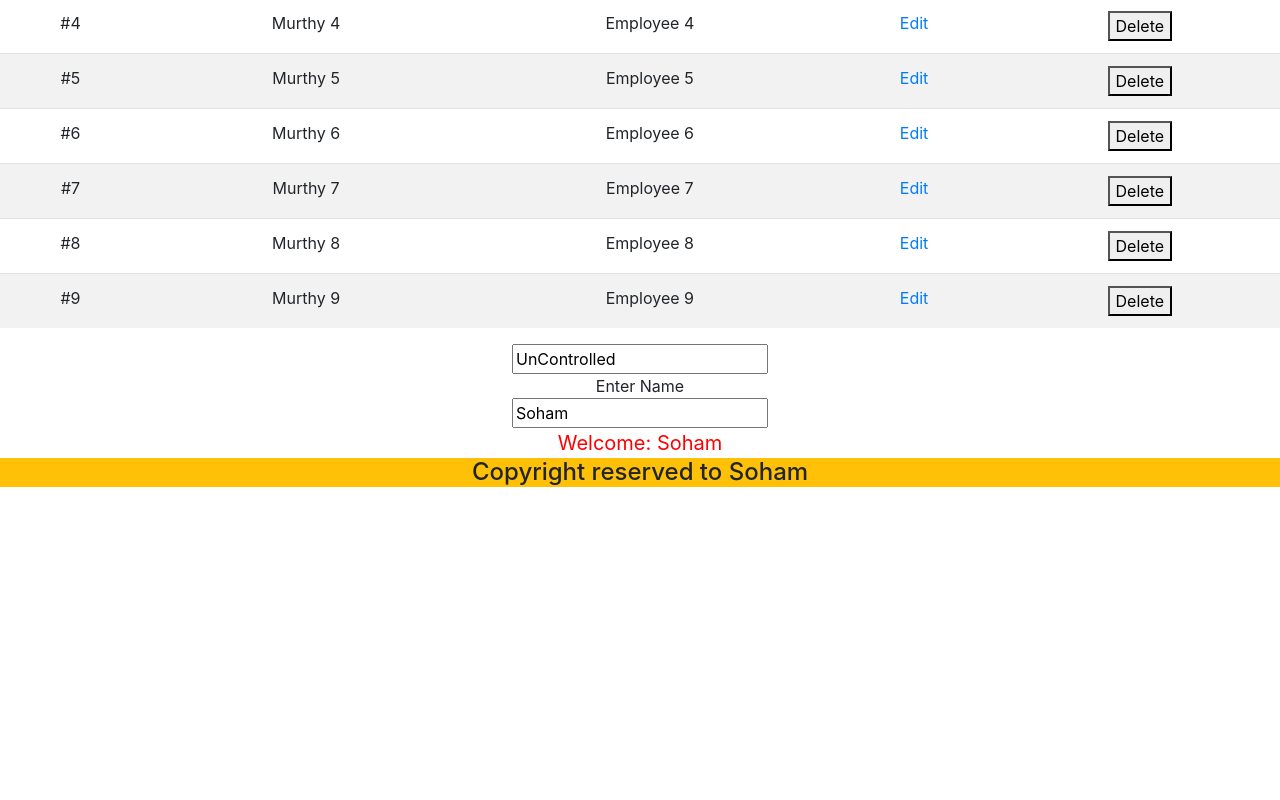
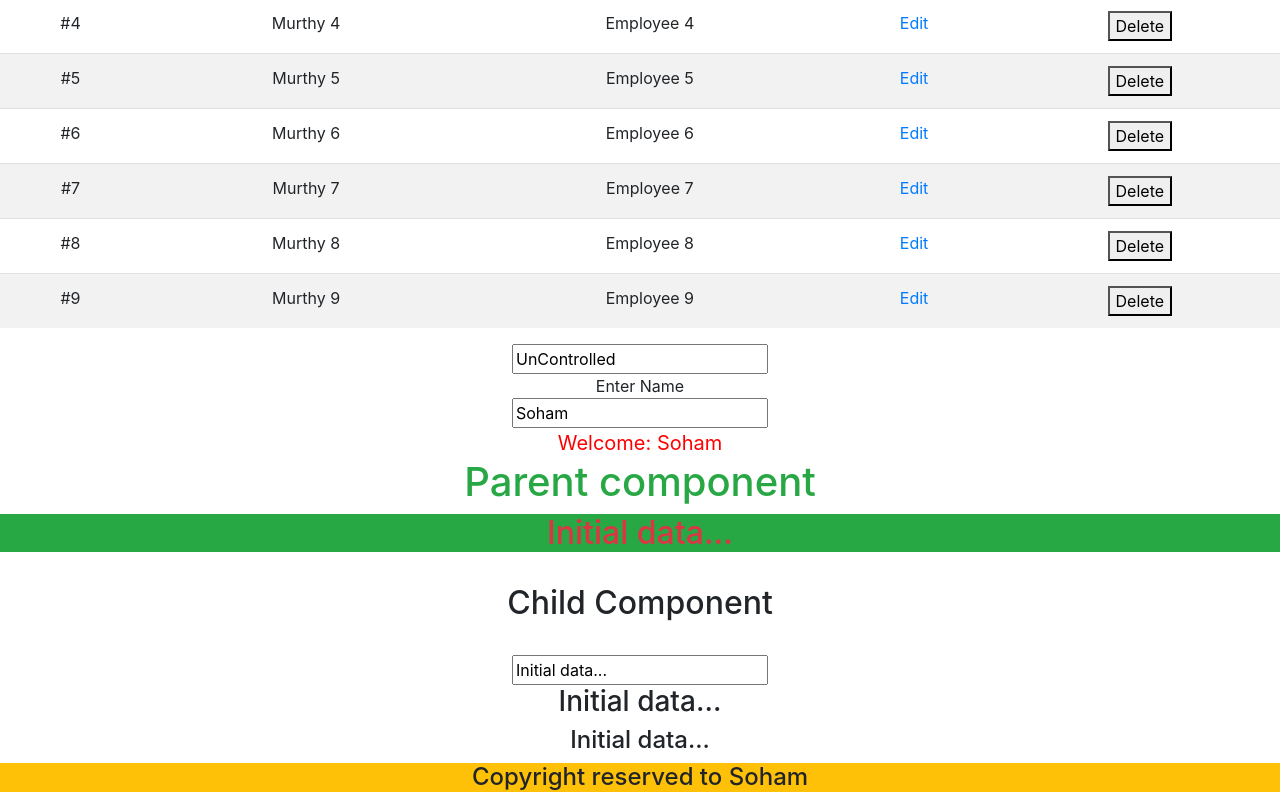
Before and after one commit to shahsohamk/react-redux, a React (Create React App) app: page / in a window 1280 px wide. Shown: the part 879-1679 px from the top of the page. Before the commit the page ends 1374 px from the top, so only its background shows below. Built offline with nearby package versions, Linux system fonts and the light colour scheme.

Commit message:
parent child component

```diff
--- a/src/components/Dashboard.jsx
+++ b/src/components/Dashboard.jsx
@@ -2,6 +2,7 @@ import React, { Component } from 'react'
 import StatefulApp from './props_state/StatefulApp';
 import Grid from './props_state/Grid'
 import TextInput from './props_state/TextInput';
+import ChildParentInvoke from './parent_child/ChildParentInvoke';
 
 //stateful functional component / class component / intelligent components
 export default class Dashboard extends Component{
@@ -14,7 +15,8 @@ export default class Dashboard extends Component{
             <div>
                 <StatefulApp/>
                 <Grid/>
-                <TextInput></TextInput>
+                <TextInput/>
+                <ChildParentInvoke></ChildParentInvoke>
             </div>
         )
     }
--- /dev/null
+++ b/src/components/parent_child/ChildParentInvoke.jsx
@@ -0,0 +1,51 @@
+import React from 'react';
+
+//Parent component
+export default class ChildParentInvoke extends React.Component {
+   constructor(props) {
+      super(props);
+      this.state = {
+         data: 'Initial data...'
+      }
+      //Best Practise
+      this.updateState = this.updateState.bind(this);
+   };
+   // event handler in Parent
+   updateState(event) {
+      this.setState({data: event.target.value});
+      console.log(event.target.value)
+   }
+
+   render() {
+      return (
+         <div>
+           <h1 className='text-success'>Parent component</h1>
+           <h2 className='text-danger bg-success'>{this.state.data}</h2>
+           <br/>
+           <h2 >Child Component</h2> <br/>
+
+           <Content myDataProp = {this.state.data}
+               updateStateProp = {this.updateState}></Content>
+
+            <ContentSibling data={this.state.data}></ContentSibling>
+         </div>
+      );
+   }
+}
+
+const Content=(props)=>{
+    return(
+        <div>
+            <input type="text" value={props.myDataProp}
+            onChange={props.updateStateProp}></input>
+            <h3>{props.myDataProp}</h3>
+        </div>
+    )
+}
+const ContentSibling=(props)=>{
+    return(
+        <div>
+            <h4>{props.data}</h4>
+        </div>
+    )
+}
--- a/src/components/props_state/TextInput.jsx
+++ b/src/components/props_state/TextInput.jsx
@@ -7,7 +7,6 @@ export default class TextInput extends Component{
         super(props)
         this.state={inputText:'Soham'}
     }
-
     handleChange(event){
         this.setState({
             inputText:event.target.value
@@ -22,7 +21,9 @@ export default class TextInput extends Component{
                 <div>
                     Enter Name
                 </div>
-                <input type="text" value={this.state.inputText} onChange={this.handleChange.bind(this)}></input>
+                <input type="text" value={this.state.inputText}
+                    onChange={this.handleChange.bind(this)}>
+                    </input>
               {this.state.inputText ? console.log("valid"):console.log("No data")}
               {
                   this.state.inputText
```
